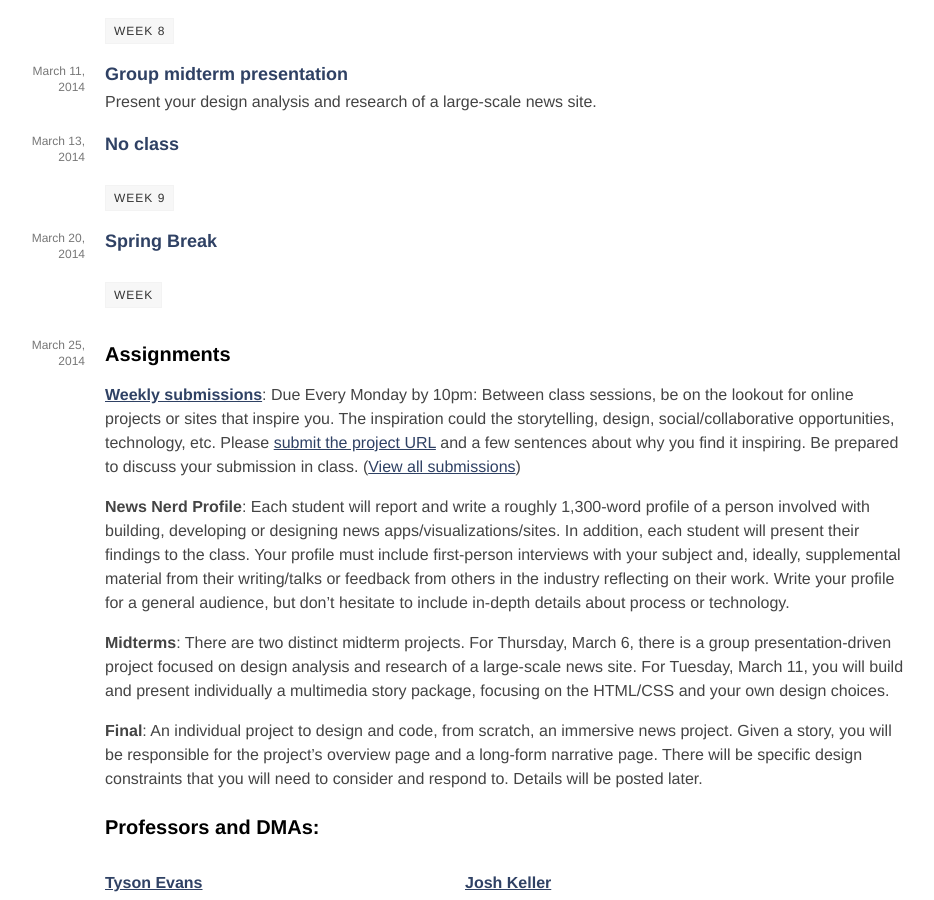
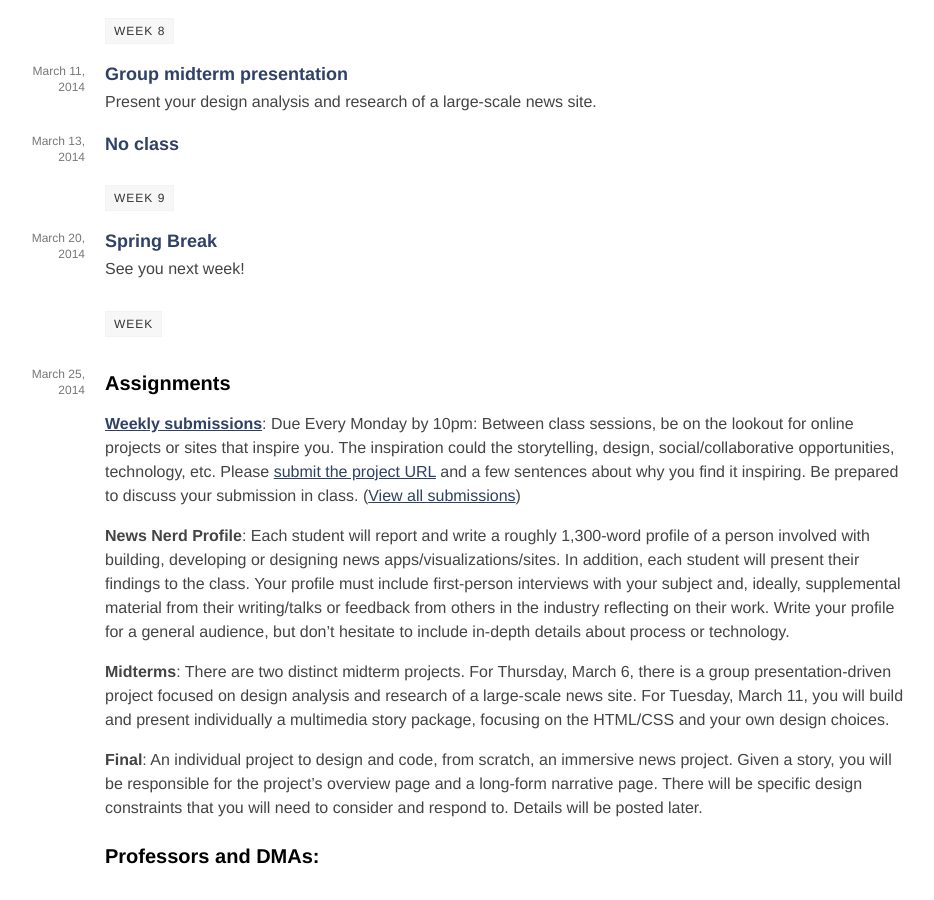
Before and after one commit to tysone/2014-columbia, a Jekyll site: the page built from index.html, in a window 1280 px wide and 900 px high, scrolled down 1721 px. Shown: the whole window, without its empty margins (175-1109 px from the left). Built offline with Jekyll 4.4.1, drawn with Linux system fonts in a browser that asks for light colours.

Commit message:
update desc

```diff
--- a/_posts/2014-03-20-class-16.md
+++ b/_posts/2014-03-20-class-16.md
@@ -2,5 +2,5 @@
 layout: class
 title: Spring Break
 week: 9
-summary:
+summary: See you next week!
 ---
```
Also changed, not shown: _posts/2014-03-25-class-17.md (+1 -3 lines).
